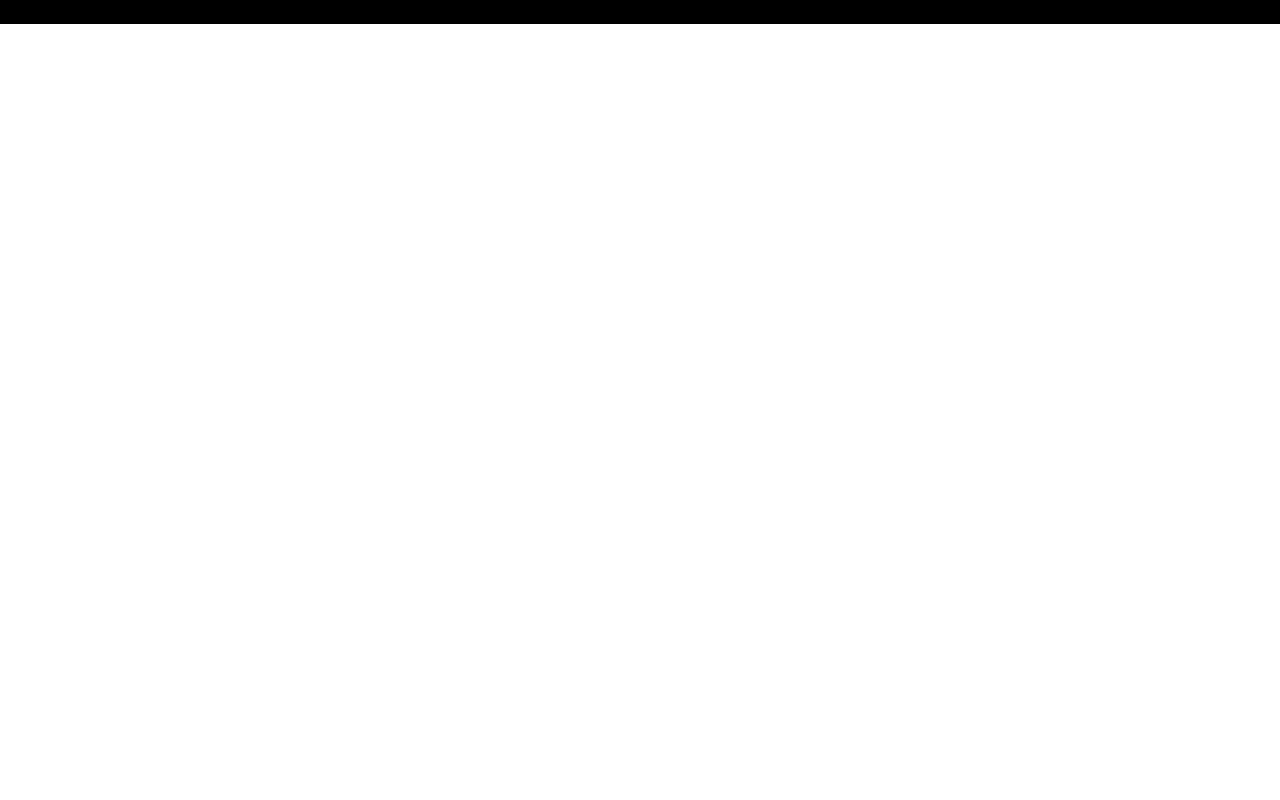
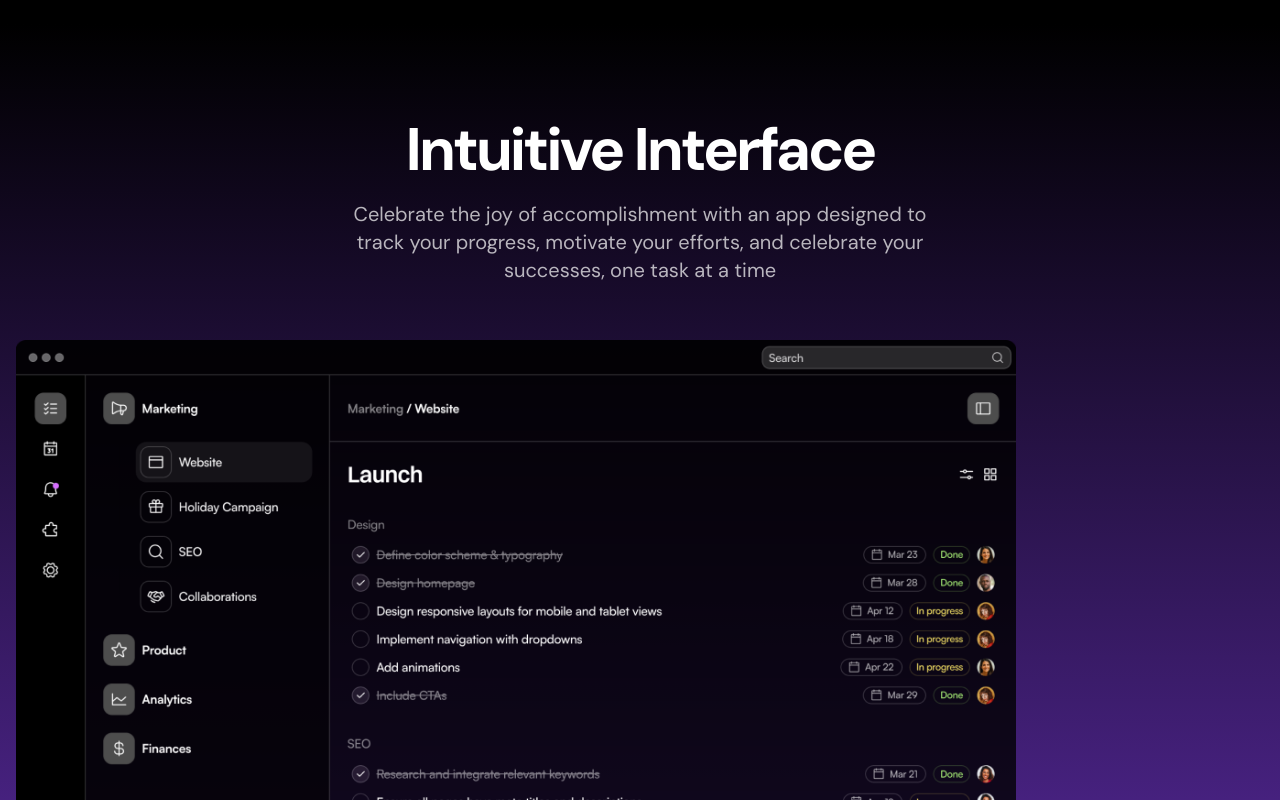
Before and after one commit to kendevops/Saas-Animate, a Next.js app: page / in a window 1280 px wide. Shown: the part 1740-2540 px from the top of the page. Before the commit the page ends 1764 px from the top, so only its background shows below. Built offline with nearby package versions, Linux system fonts and the light colour scheme.

Commit message:
created the product showcase section

```diff
--- a/src/components/ProductShowcase.tsx
+++ b/src/components/ProductShowcase.tsx
@@ -1,5 +1,28 @@
+import Image from "next/image";
 import appScreen from "../assets/images/app-screen.png";
 
 export const ProductShowcase = () => {
-  return null;
+  return (
+    <section className="bg-black text-white bg-gradient-to-b from-black to-[#5D2CA8] py-[72px] sm:py-24">
+      <div className="container">
+        <h2 className="text-center text-5xl sm:text-6xl font-bold tracking-tighter">
+          Intuitive Interface
+        </h2>
+        <div className="max-w-xl mx-auto">
+          <p className="text-xl text-center text-white/70 mt-5">
+            Celebrate the joy of accomplishment with an app designed to track
+            your progress, motivate your efforts, and celebrate your successes,
+            one task at a time
+          </p>
+        </div>
+        <Image
+          src={"/assets/images/app-screen.png"}
+          alt="Product Screenshot"
+          width={1000}
+          height={1000}
+          className="mt-14"
+        />
+      </div>
+    </section>
+  );
 };
```
